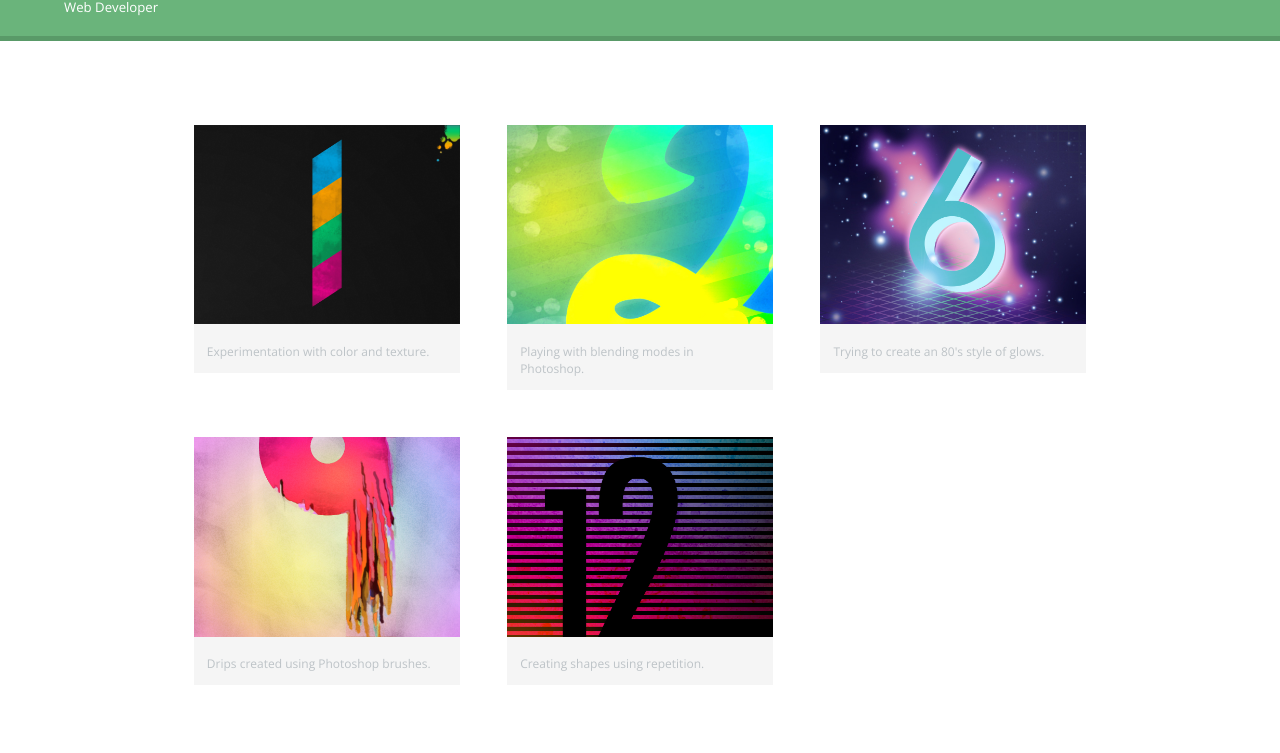
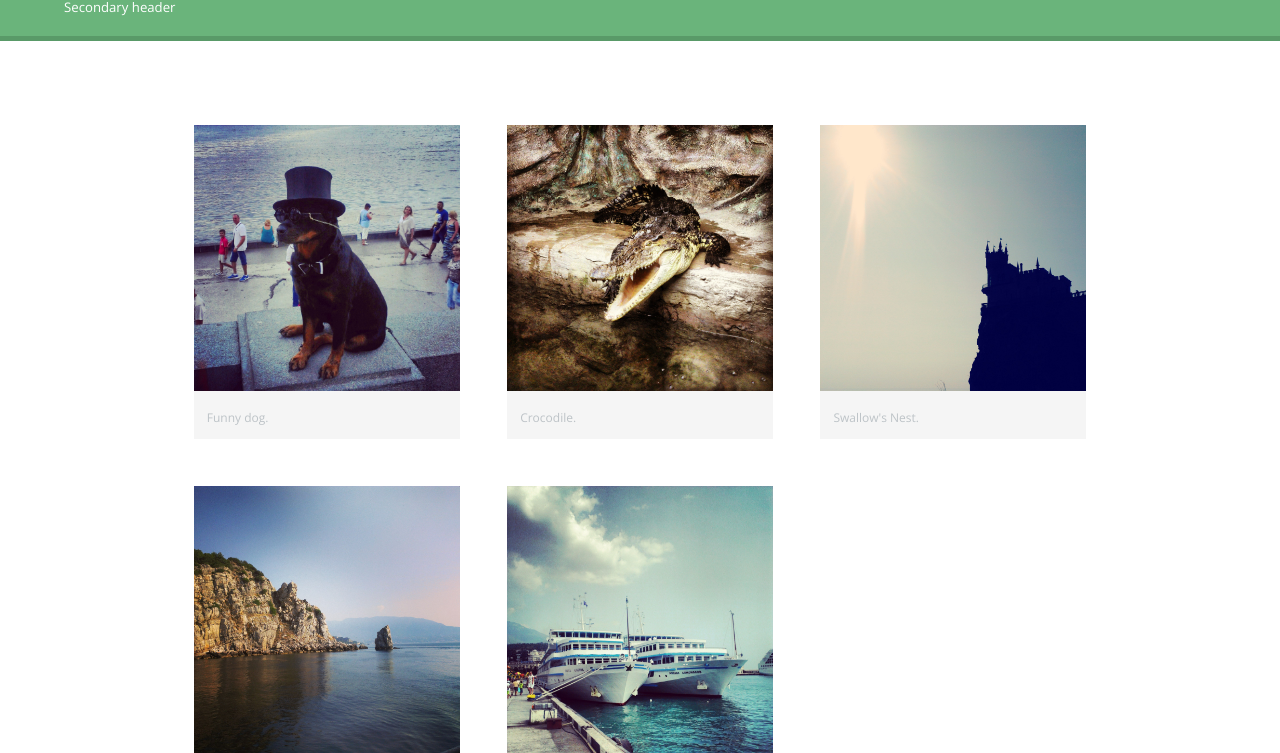
Before and after one commit to albuzpewpew/TH-Portfolio, a plain HTML site: page index.html in a window 1280 px wide. Shown: the part 64-817 px from the top of the page. Drawn offline with nearby package versions, Linux system fonts and the light colour scheme.

Commit message:
1.0.1-p
Public version for portfolio

```diff
--- a/index.html
+++ b/index.html
@@ -2,7 +2,7 @@
 <html>
 <head lang="en">
     <meta charset="UTF-8">
-    <title>Vitaly Sulimov | Web Developer</title>
+    <title>Main title | Secondary title</title>
     <link rel="stylesheet" href="css/normalize.css">
     <link href='http://fonts.googleapis.com/css?family=Changa+One|Open+Sans:400italic,700italic,400,700,800' rel='stylesheet' type='text/css'>
     <link rel="stylesheet" href="css/main.css">
@@ -12,13 +12,13 @@
 <body>
     <header>
         <a href="index.html" id="logo">
-            <h1>Vitaly Sulimov</h1>
-            <h2>Web Developer</h2>
+            <h1>Main header</h1>
+            <h2>Secondary header</h2>
         </a>
 
         <nav>
             <ul>
-                <li> <a href="index.html" class="selected">Portfolio</a> </li>
+                <li> <a href="index.html" class="selected">Photos</a> </li>
                 <li> <a href="about.html">About</a> </li>
                 <li> <a href="contact.html">Contact</a> </li>
             </ul>
@@ -29,37 +29,37 @@
         <section>
             <ul id="gallery">
                 <li>
-                    <a href="img/numbers-01.jpg">
-                        <img src="img/numbers-01.jpg" alt="">
-                        <p>Experimentation with color and texture.</p>
+                    <a href="img/01.jpg">
+                        <img src="img/01.jpg" alt="">
+                        <p>Funny dog.</p>
                     </a>
                 </li>
 
                 <li>
-                    <a href="img/numbers-02.jpg">
-                        <img src="img/numbers-02.jpg" alt="">
-                        <p>Playing with blending modes in Photoshop.</p>
+                    <a href="img/02.jpg">
+                        <img src="img/02.jpg" alt="">
+                        <p>Crocodile.</p>
                     </a>
                 </li>
 
                 <li>
-                    <a href="img/numbers-06.jpg">
-                        <img src="img/numbers-06.jpg" alt="">
-                        <p>Trying to create an 80's style of glows.</p>
+                    <a href="img/03.jpg">
+                        <img src="img/03.jpg" alt="">
+                        <p>Swallow's Nest.</p>
                     </a>
                 </li>
 
                 <li>
-                    <a href="img/numbers-09.jpg">
-                        <img src="img/numbers-09.jpg" alt="">
-                        <p>Drips created using Photoshop brushes.</p>
+                    <a href="img/04.jpg">
+                        <img src="img/04.jpg" alt="">
+                        <p>Sea and rocks.</p>
                     </a>
                 </li>
 
                 <li>
-                    <a href="img/numbers-12.jpg">
-                        <img src="img/numbers-12.jpg" alt="">
-                        <p>Creating shapes using repetition.</p>
+                    <a href="img/05.jpg">
+                        <img src="img/05.jpg" alt="">
+                        <p>Ships.</p>
                     </a>
                 </li>
             </ul>
@@ -68,7 +68,7 @@
         <footer>
             <a href="http://twitter.com"> <img src="img/twitter-wrap.png" alt="Twitter Logo" class="social-icon"> </a>
             <a href="http://facebook.com"> <img src="img/facebook-wrap.png" alt="Facebook Logo" class="social-icon"> </a>
-            <p>&copy; 2014 Vitaly Sulimov.</p>
+            <p>&copy; 2014 'Company name'.</p>
         </footer>
     </div>
 </body>
```
Also changed, not shown: about.html (+7 -7 lines), contact.html (+10 -10 lines), img/01.jpg (added), img/02.jpg (added), img/03.jpg (added), img/04.jpg (added), img/05.jpg (added), img/numbers-01.jpg (deleted), img/numbers-02.jpg (deleted), img/numbers-06.jpg (deleted), img/numbers-09.jpg (deleted), img/numbers-12.jpg (deleted).
